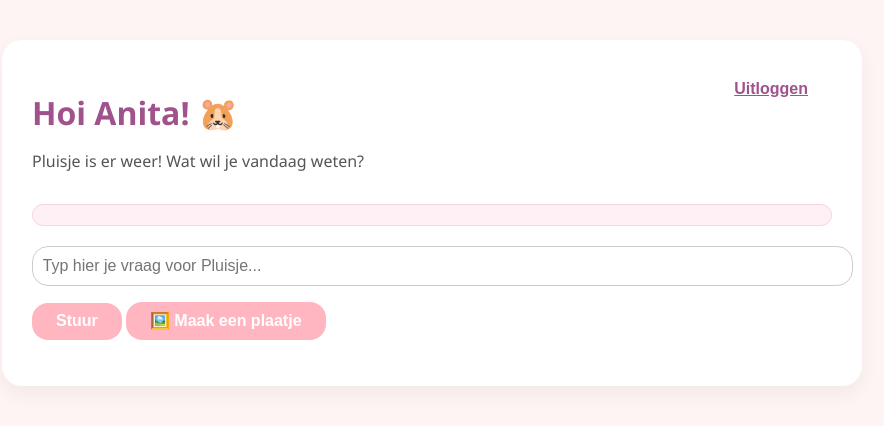
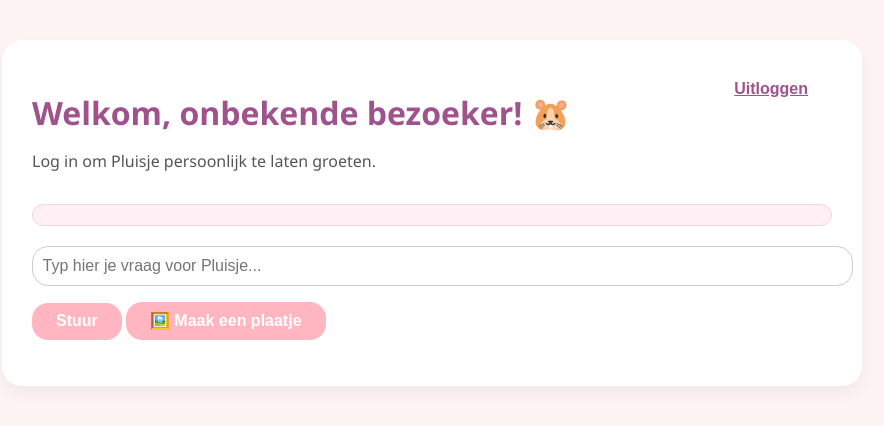
Before and after one commit to Shinthegamer/pluisje-ai, a Flask app: template templates/index.html in a window 1280 px wide. Shown: the top 426 px of the page, without its empty margins (208-1092 px from the left). Run offline with Flask 3, Linux system fonts and the light colour scheme; the template is opened without the code that fills it, so the values that code supplies are empty.

Commit message:
Persoonlijke begroeting toegevoegd + index verbeterd
 Persoonlijke begroeting toegevoegd + index verbeterd

```diff
--- a/pluisje_ai_app.py
+++ b/pluisje_ai_app.py
@@ -25,13 +25,14 @@ def login():
     if request.method == "POST":
         email = request.form.get("email", "").strip()
         session["email"] = email
+        session["user"] = email  # <- voeg dit toe
         return redirect(url_for("index"))
     return render_template("login.html")
 
 @app.route("/")
 def index():
     chat_history = session.get("messages", [])
-    user_mode = session.get("user", "anita")
+    user_mode = session.get("user")
     return render_template("index.html", messages=chat_history, user=user_mode)
 
 @app.route("/logout")
--- a/templates/index.html
+++ b/templates/index.html
@@ -11,8 +11,15 @@
             <button class="logout-button" type="submit">Uitloggen</button>
         </form>
 
-        <h1>Hoi Anita! 🐹</h1>
-        <p>Pluisje is er weer! Wat wil je vandaag weten?</p>
+	<div class="welcome">
+		{% if user %}
+			<h1>Hoi {{ user }}! 🐹</h1>
+			<p>Pluisje is er weer! Wat wil je vandaag weten?</p>
+		{% else %}
+			<h1>Welkom, onbekende bezoeker! 🐹</h1>
+			<p>Log in om Pluisje persoonlijk te laten groeten.</p>
+		{% endif %}
+	</div>
 
         <div id="chat-history">
             {% for msg in messages %}
```
